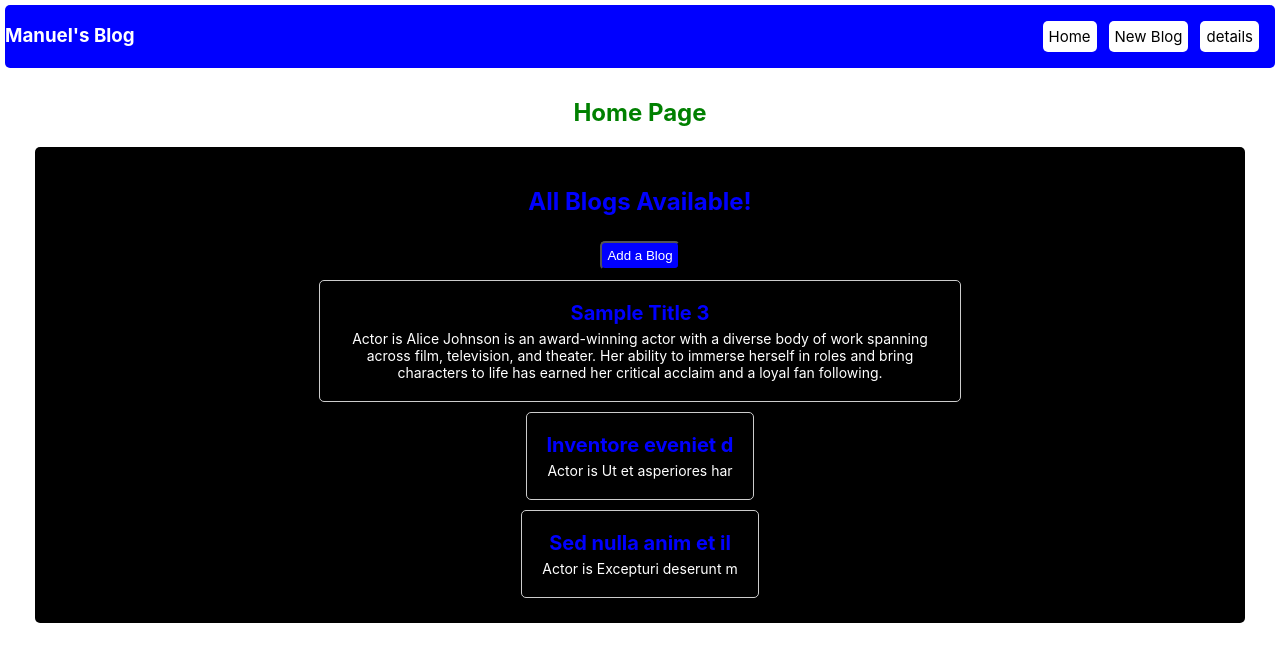
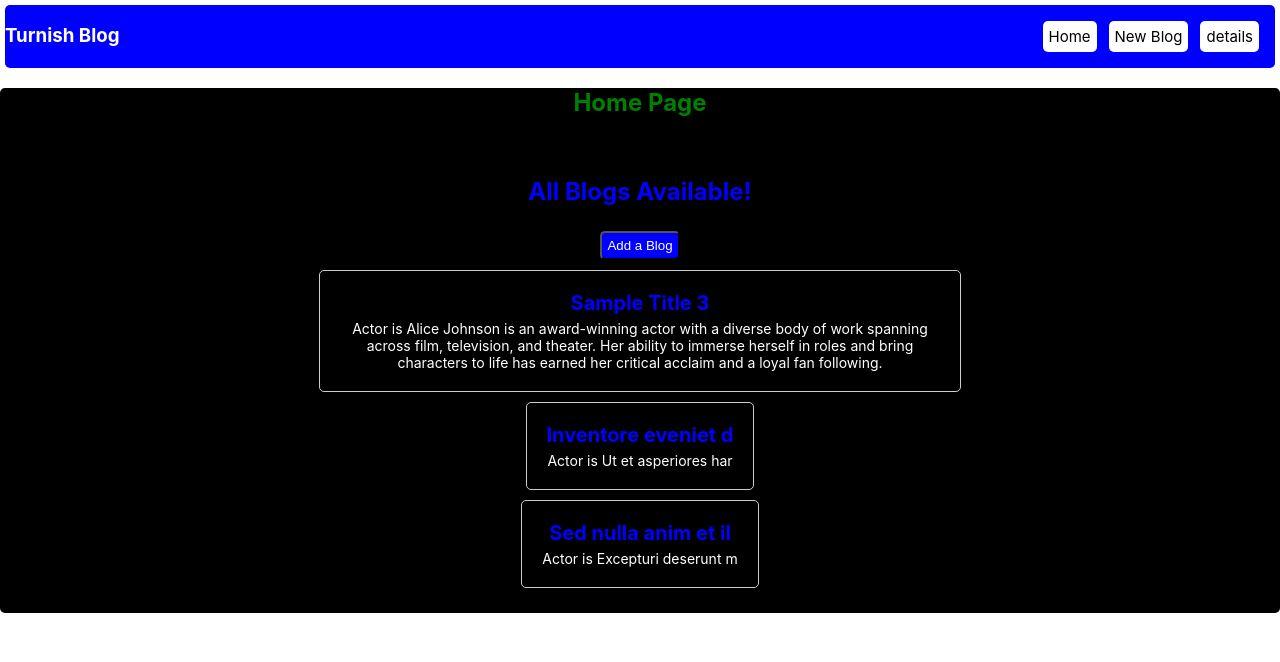
Before and after one commit to emmanuelwangila/manu-blog, a React (Create React App) app: page / in a window 1280 px wide. Shown: the top 662 px of the page. Built offline with nearby package versions, Linux system fonts and the light colour scheme; data requests are answered from the project's data file.

Commit message:
customize homepage stylings

```diff
--- a/src/Home.jsx
+++ b/src/Home.jsx
@@ -8,7 +8,15 @@ const Home = () => {
   // Move 1000 inside the dependency array
 
   return (
-    <div style={{ margin: "30px" }}>
+    <div
+      style={{
+        margin: "",
+        backgroundColor: "black",
+        borderRadius: "5px",
+        width: "full",
+        height: "full",
+      }}
+    >
       <h2 style={{ color: "green" }}>Home Page</h2>
       {error && <div> {error} </div>}
       {loading && <div>Loading ..... </div>}
--- a/src/Navbar.jsx
+++ b/src/Navbar.jsx
@@ -5,7 +5,7 @@ const Navbar = () => {
   return (
     <div>
       <div className="content">
-        <h3 className=""> Manuel's Blog</h3>
+        <h3 className=""> Turnish Blog</h3>
 
         <div className="links">
           <Link
```
